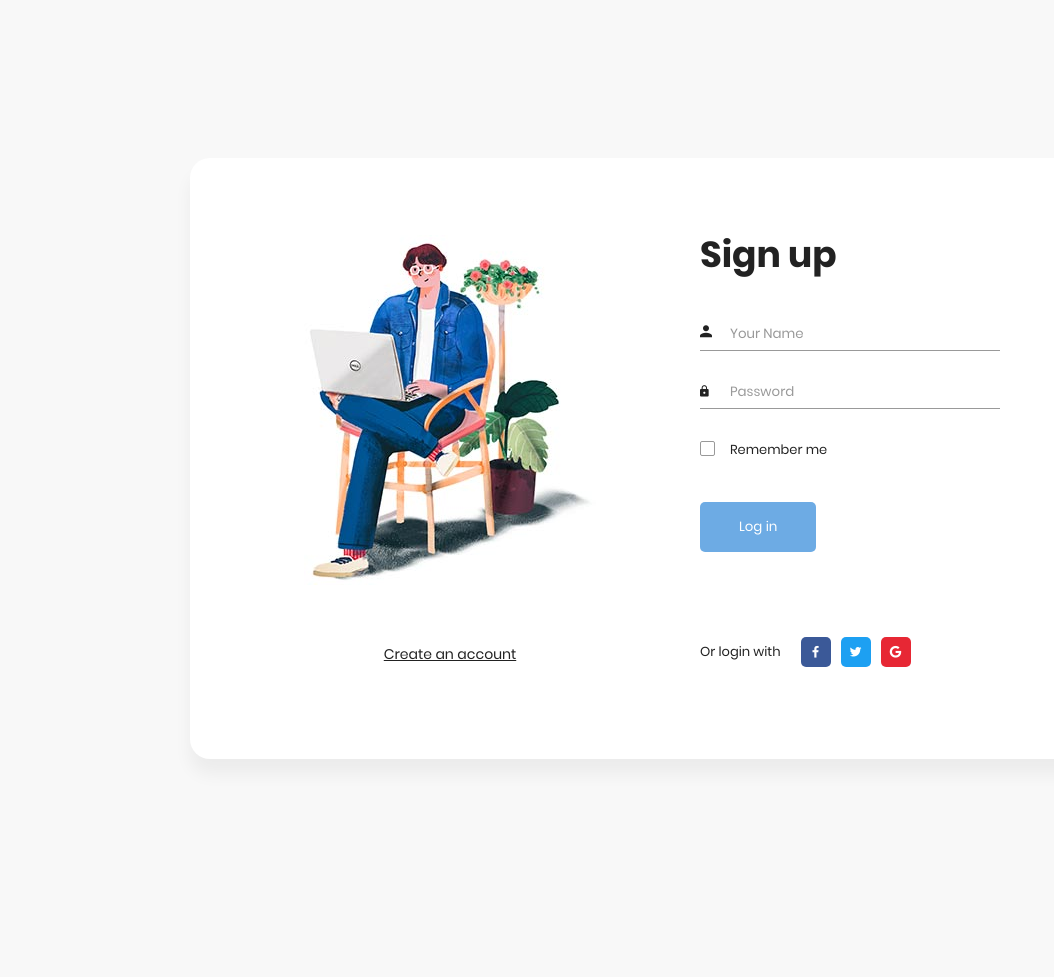
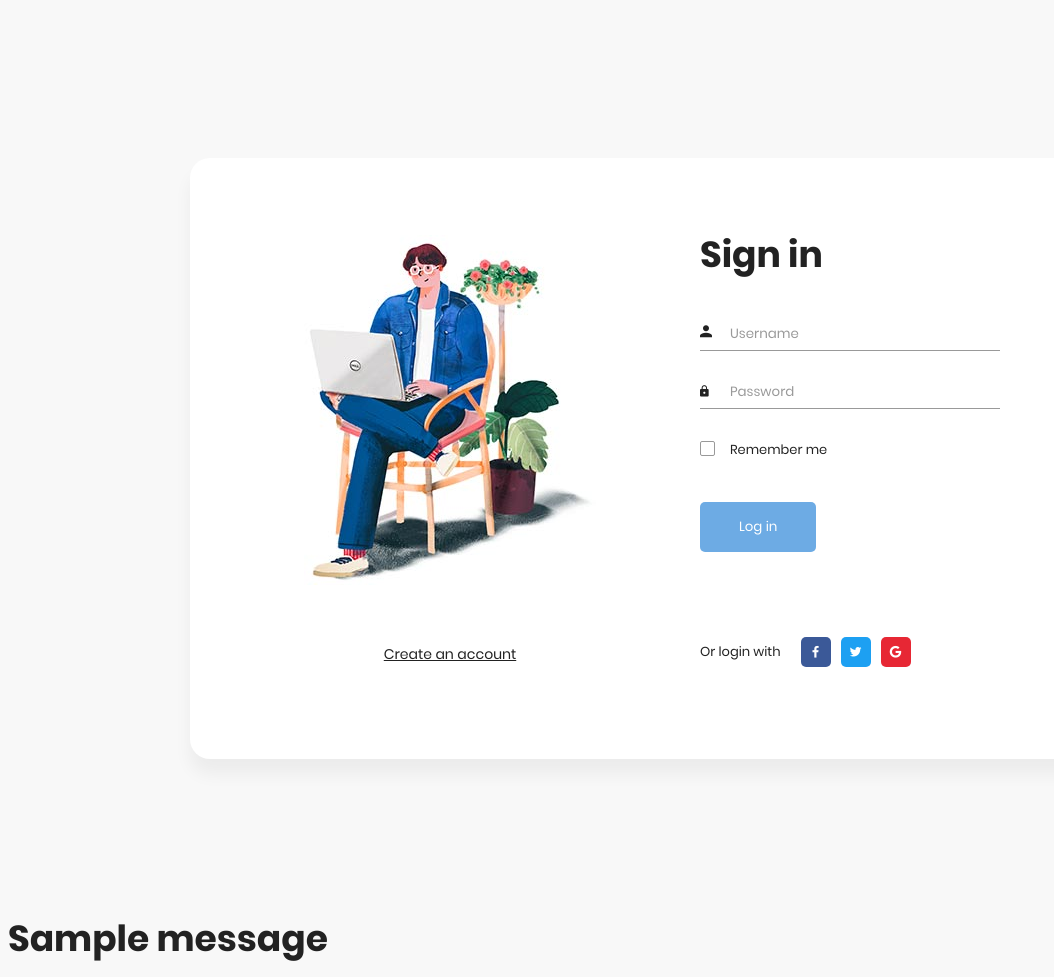
Before and after one commit to emichelkhan/django-tutorial, a Django app: template templates/signin.html in a window 1280 px wide. Shown: the whole page, without its empty margins (0-1054 px from the left). Before the commit the page ends 667 px from the top, so only its background shows below. Run offline with Django 4.2, Linux system fonts and the light colour scheme; the template is opened without the code that fills it, so the values that code supplies are empty; tables that the repository leaves empty hold one stand-in row (values such as "Sample post"); one stand-in notice (Sample message) is shown.

Commit message:
sign up page and sign in page
created sign and sign up page for login

```diff
--- a/accounts/urls.py
+++ b/accounts/urls.py
@@ -4,5 +4,6 @@ from django.urls import path
 from . import views
 
 urlpatterns = [
-    path('register', views.register, name='register')
+    path('register', views.register, name='register'),
+    path('login', views.signin, name='login')
     ]
--- a/templates/information/dest.html
+++ b/templates/information/dest.html
@@ -14,7 +14,7 @@
 									<div class="destination_subtitle">
 										<p>{{ dest.desc }}</p>
 									</div>
-									<div class="destination_price">{{ dest.price }}</div>
+									<div class="destination_price"> ${{ dest.price }}</div>
 								</div>
 							</div>
                             {% endfor %}
--- a/templates/information/navbar.html
+++ b/templates/information/navbar.html
@@ -11,6 +11,7 @@
 										<li class="active"><a href="index.html">Home</a></li>
                                         <li><a href="contact.html">Contact</a></li>
 										<li><a href="accounts/register">Signup</a></li>
+                                        <li><a href="accounts/login">Signin</a></li>
 
 									</ul>
 								</nav>
--- a/templates/information/signin_template.html
+++ b/templates/information/signin_template.html
@@ -1,20 +1,22 @@
 {% load static %}
 
 <!-- Sing in template  Form -->
+    <form action="login" method="post">
+        {% csrf_token %}
         <section class="sign-in">
             <div class="container">
                 <div class="signin-content">
                     <div class="signin-image">
                         <figure><img src="{% static 'colorlib-regform-7/images/signin-image.jpg'%}" alt="sing up image"></figure>
-                        <a href="#" class="signup-image-link">Create an account</a>
+                        <a href="register" class="signup-image-link">Create an account</a>
                     </div>
 
                     <div class="signin-form">
-                        <h2 class="form-title">Sign up</h2>
+                        <h2 class="form-title">Sign in</h2>
                         <form method="POST" class="register-form" id="login-form">
                             <div class="form-group">
                                 <label for="your_name"><i class="zmdi zmdi-account material-icons-name"></i></label>
-                                <input type="text" name="your_name" id="your_name" placeholder="Your Name"/>
+                                <input type="text" name="your_name" id="your_name" placeholder="Username"/>
                             </div>
                             <div class="form-group">
                                 <label for="your_pass"><i class="zmdi zmdi-lock"></i></label>
@@ -40,5 +42,6 @@
                 </div>
             </div>
         </section>
+    </form>
 
 <!-- Sing in template  Form -->
--- a/templates/signin.html
+++ b/templates/signin.html
@@ -5,7 +5,7 @@
     <meta charset="UTF-8">
     <meta name="viewport" content="width=device-width, initial-scale=1.0">
     <meta http-equiv="X-UA-Compatible" content="ie=edge">
-    <title>Sign Up Form by Colorlib</title>
+    <title>Sign in</title>
 
     <!-- Font Icon -->
     <link rel="stylesheet" href="{% static 'colorlib-regform-7/fonts/material-icon/css/material-design-iconic-font.min.css'%}">
@@ -16,12 +16,15 @@
 <body>
 
     <div class="main">
-
         <!-- Sing in template  Form -->
         {% include 'information/signin_template.html' %}
         <!-- Sing in template  Form -->
+    </div>
 
-
+    <div>
+        {% for message in messages %}
+        <h2>{{ message }}</h2>
+        {% endfor %}
     </div>
 
     <!-- JS -->
```
Also changed, not shown: accounts/views.py (+18 -0 lines), templates/signup.html (+2 -6 lines).
